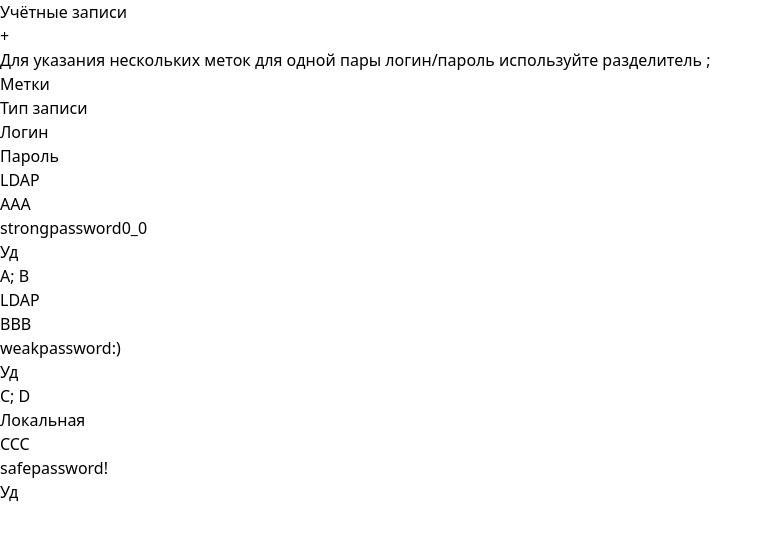
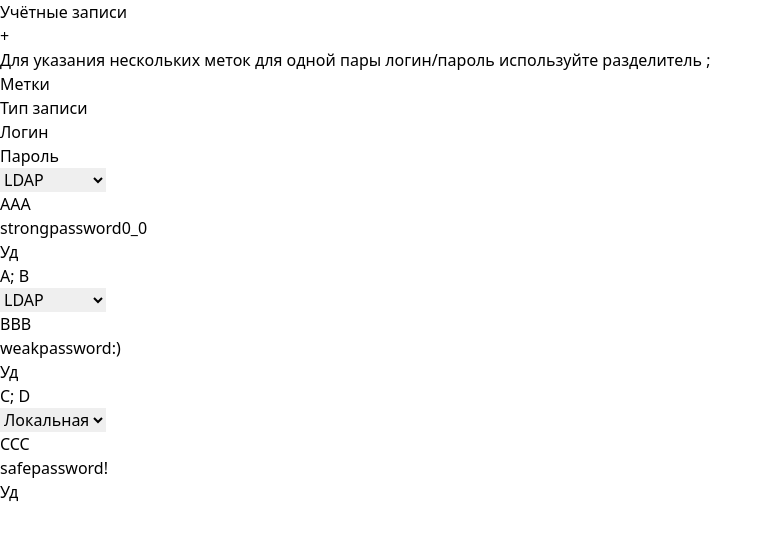
Before and after one commit to valescos/test-task-4, a Vue app: page / in a window 1280 px wide. Shown: the top 540 px of the page, without its empty margins (0-773 px from the left). Built offline with nearby package versions, Linux system fonts and the light colour scheme.

Commit message:
Added: Select element for category picking

```diff
--- a/src/components/AccountItem.vue
+++ b/src/components/AccountItem.vue
@@ -10,8 +10,15 @@ defineProps<{
   <div>
     {{ account.marks?.map((mark) => mark.text).join("; ") }}
   </div>
-  <div>{{ account.category }}</div>
+  <select name="" id="" placeholder="Выберете категорию:">
+    <option value="Локальная" :selected="account.category === 'Локальная'">
+      Локальная
+    </option>
+    <option value="LDAP" :selected="account.category === 'LDAP'">LDAP</option>
+  </select>
   <div>{{ account.login }}</div>
   <div>{{ account.password }}</div>
   <button>Уд</button>
 </template>
+
+<!-- {{ account.category }} -->
--- a/src/components/AccountsTable.vue
+++ b/src/components/AccountsTable.vue
@@ -10,7 +10,9 @@ const classes = cn(
   "grid grid-cols-5 p-2 gap-1",
   "[&>p]:text-gray-300 [&>p]:font-bold [&>p]:text-sm [&>p]:py-1",
   "[&>p]:text-gray-300 [&>p]:font-bold [&>p]:text-sm [&>p]:py-1",
-  "[&>div]:border-[1px] [&>div]:border-gray-300 [&>div]:rounded-md [&>div]:px-2"
+  "[&>div]:border-[1px] [&>div]:border-gray-300 [&>div]:rounded-md [&>div]:px-2",
+  "[&>input]:border-[1px] [&>input]:border-gray-300 [&>input]:rounded-md [&>input]:px-2",
+  "[&>select]:border-[1px] [&>select]:border-gray-300 [&>select]:rounded-md [&>select]:px-2"
 );
 </script>
 
```
